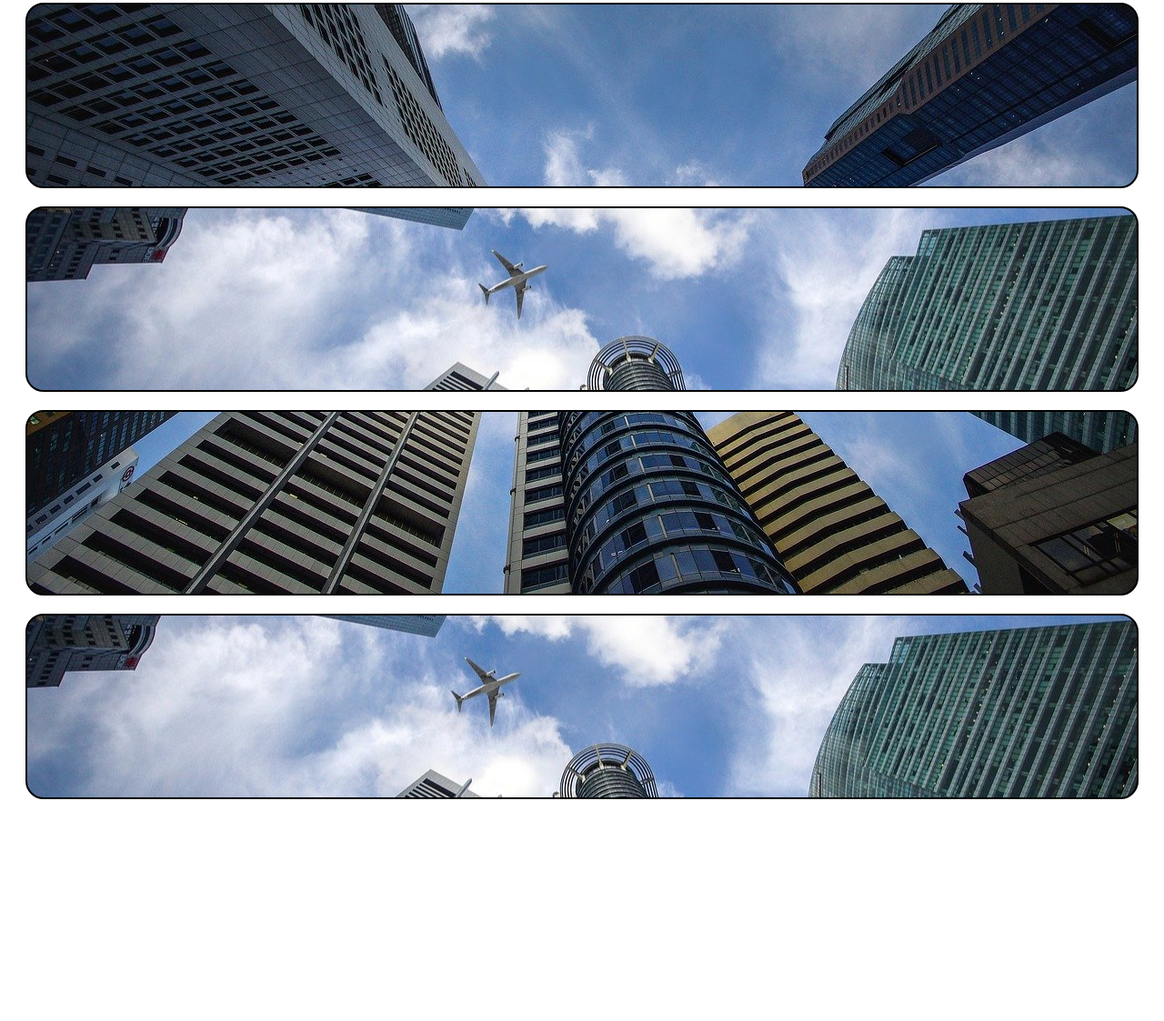
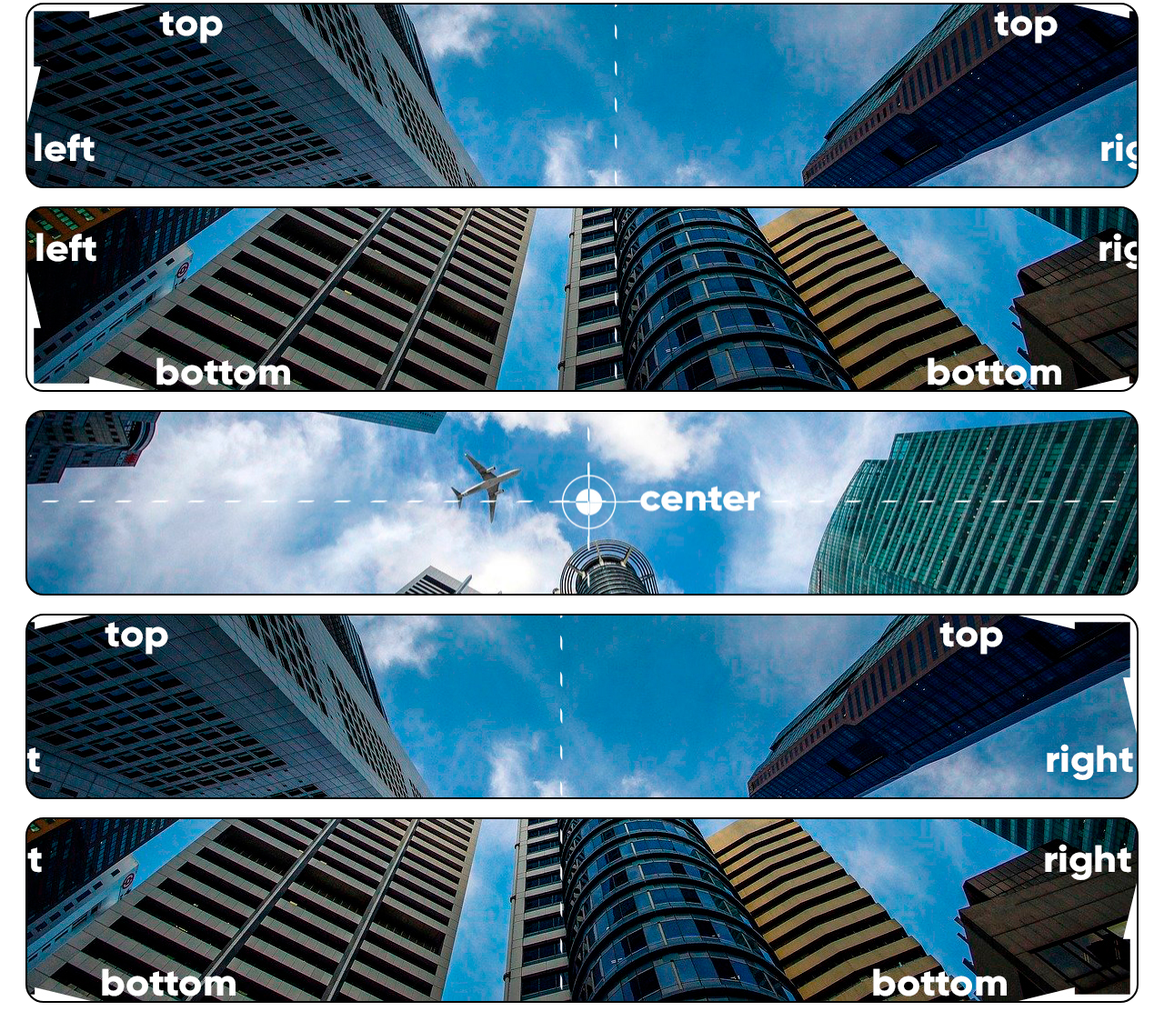
Before and after one commit to Kelvyn-Azevedo/html-css, a plain HTML site: page exercicios/ex022/fundo003.html in a window 1280 px wide. Shown: the part 17-1140 px from the top of the page at 91% size. Before the commit the page ends 916 px from the top, so only its background shows below. Drawn offline with Linux system fonts and the light colour scheme.

Commit message:
div 5 criada

```diff
--- a/exercicios/ex022/fundo003.html
+++ b/exercicios/ex022/fundo003.html
@@ -7,7 +7,7 @@
     <title>Posição dos Fundos</title>
     <style>
         div.bloco{
-            background-image: url(src/images/wallpaper002.jpg);
+            background-image: url(src/images/wallpaper003.jpg);
             height: 200px;
             border: 2px solid black;
             border-radius: 20px;
@@ -19,15 +19,19 @@
         }
 
         div#b2 {
-            background-position: left center;
+            background-position: left bottom;
         }
 
         div#b3 {
-            background-position: right bottom;
+            background-position: center center;
         }
 
         div#b4 {
-            background-position: center center;
+            background-position: right top;
+        }
+
+        div#b5 {
+            background-position: right bottom ;
         }
 
     </style>
@@ -46,5 +50,9 @@
     <div class="bloco" id="b4">
 
     </div>
+
+    <div class="bloco" id="b5">
+
+    </div>
 </body>
 </html>
```
